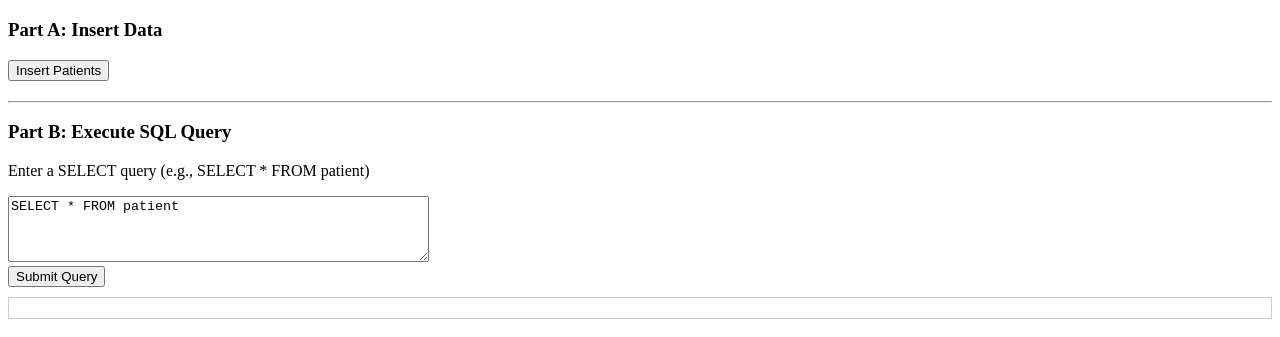
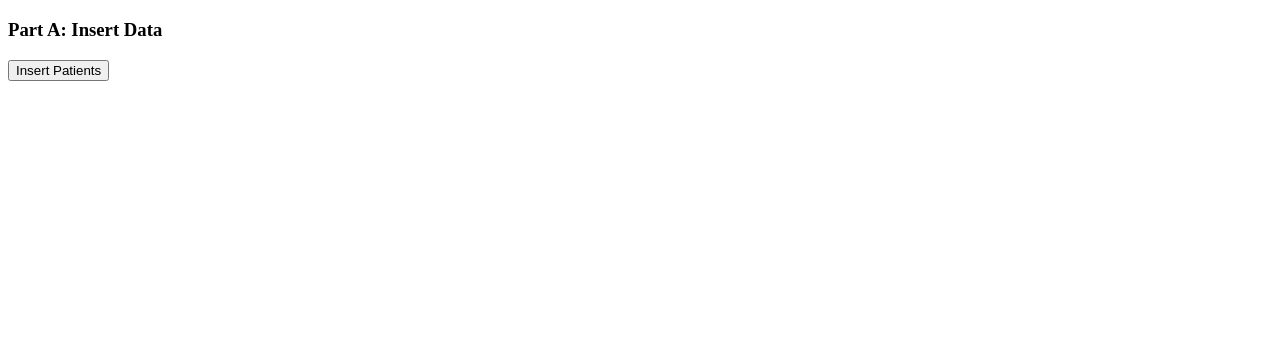
Before and after one commit to Li-Yang-CS/COMP4537_Lab4_Yang_Brownie, a website: page index.html in a window 1280 px wide. Shown: the part 61-398 px from the top of the page. Drawn offline with Linux system fonts and the light colour scheme.

Commit message:
fixed index.html removed logic

```diff
--- a/index.html
+++ b/index.html
@@ -12,16 +12,6 @@
         <h3>Part A: Insert Data</h3>
         <button id="insertBtn">Insert Patients</button>
         <p id="insertFeedback" style="color: blue;"></p>
-    </div>
-
-    <hr>
-
-    <div>
-        <h3>Part B: Execute SQL Query</h3>
-        <p>Enter a SELECT query (e.g., SELECT * FROM patient)</p>
-        <textarea id="sqlQuery" rows="4" cols="50">SELECT * FROM patient</textarea><br>
-        <button id="submitQueryBtn">Submit Query</button>
-        <div id="queryFeedback" style="margin-top: 10px; border: 1px solid #ccc; padding: 10px;"></div>
     </div>
 
     <script>
```
